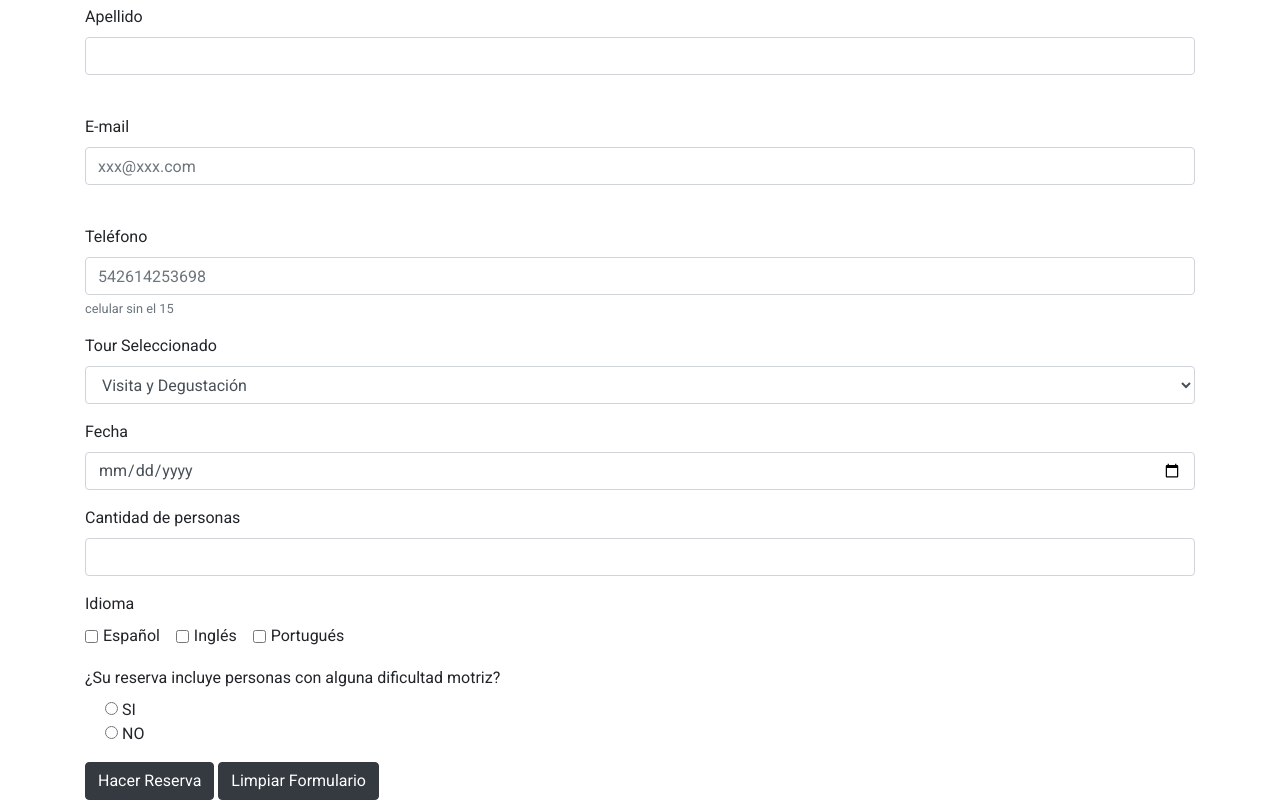
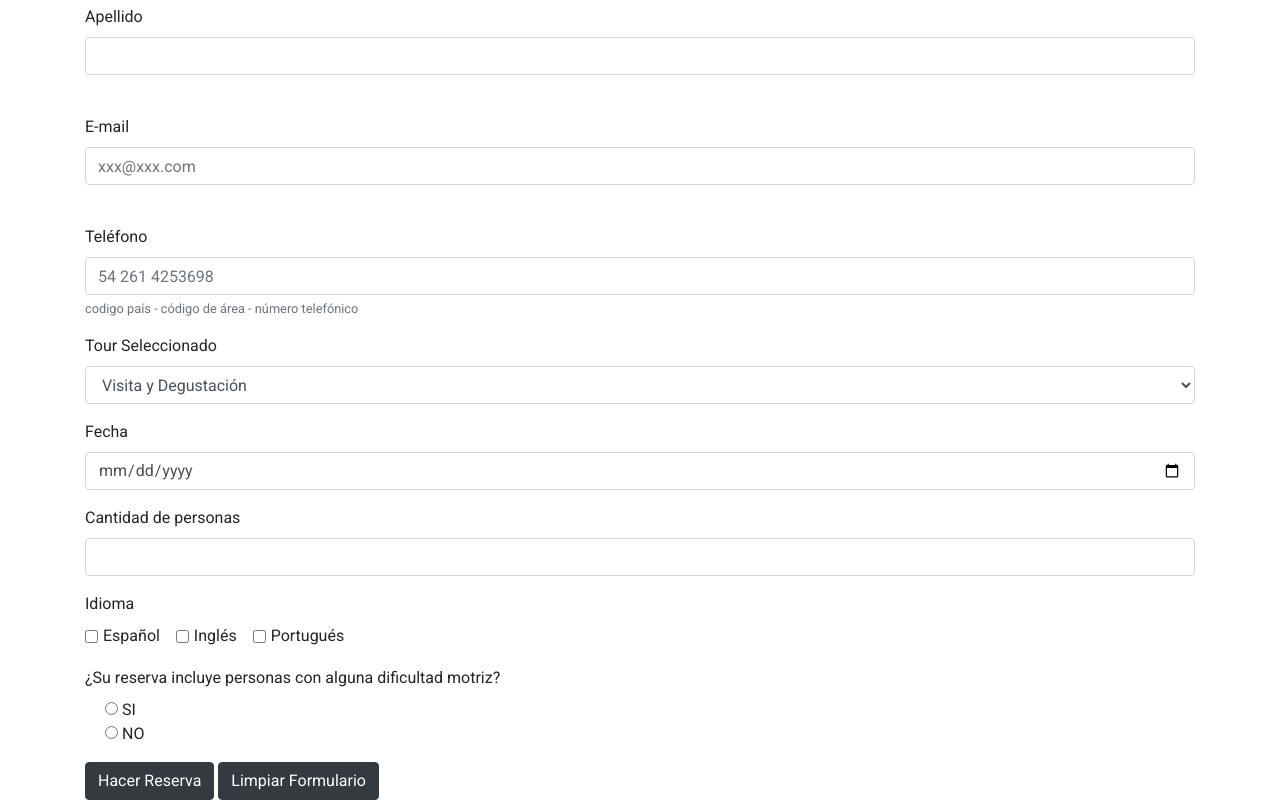
Before and after one commit to cuervomaria/proyecto-coder, a website: page pages/visitas.html in a window 1280 px wide. Shown: the part 841-1641 px from the top of the page. Drawn offline with nearby package versions, Linux system fonts and the light colour scheme.

Commit message:
se corrige formulario

```diff
--- a/pages/visitas.html
+++ b/pages/visitas.html
@@ -77,8 +77,8 @@
 		</div>
 		<div class="form-group">
 			<label for="telefono">Teléfono </label>
-			<input type="number" id="telefono" name="teléfono" placeholder="542614253698" class="form-control agrandar" aria-describedby="telefonoHelp">
-			<small  class="form-text text-muted">celular sin el 15 </small>
+			<input type="number" id="telefono" name="teléfono" placeholder="54 261 4253698" class="form-control agrandar" aria-describedby="telefonoHelp">
+			<small  class="form-text text-muted">codigo país - código de área - número telefónico </small>
 		</div>
 		<div class="form-group">
 			<label for="tour">Tour Seleccionado </label>
```
